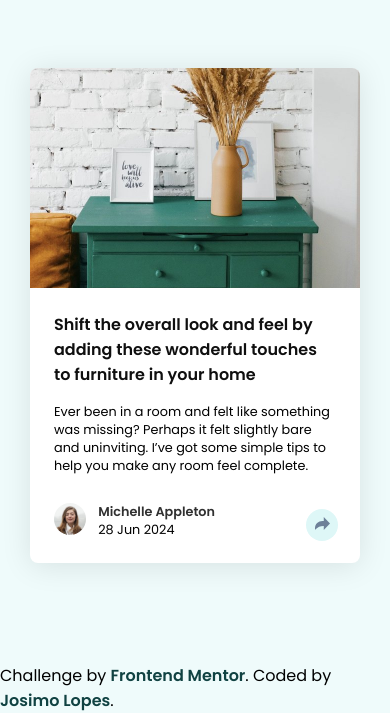
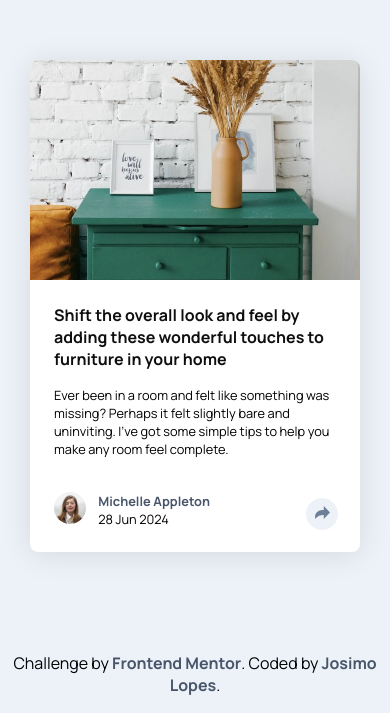
Before and after one commit to JosimoLopes/article-preview-component, a plain HTML site: page index.html in a window 390 px wide. Shown: the part 132-845 px from the top of the page. Drawn offline with Linux system fonts and the light colour scheme.

Commit message:
fix: responsive

```diff
--- a/css/style.css
+++ b/css/style.css
@@ -1,6 +1,6 @@
 body {
-  font-family: "Poppins", sans-serif;
-  background-color: #effbfb;
+  font-family: "Manrope", sans-serif;
+  background-color: #ecf2f8;
 }
 
 body,
@@ -16,8 +16,8 @@ img {
 
 a {
   text-decoration: none;
-  color: #104242;
-  font-weight: 600;
+  color: #48556a;
+  font-weight: 700;
 }
 
 .container {
@@ -59,7 +59,7 @@ a {
 .card-content h2 {
   color: #0f0f0f;
   font-size: 1rem;
-  font-weight: 600;
+  font-weight: 700;
 }
 
 .card-content p {
@@ -78,9 +78,9 @@ a {
 }
 
 .user-details > a {
-  color: #303030;
+  color: #48556a;
   font-size: 0.8rem;
-  font-weight: 600;
+  font-weight: 700;
   align-self: center;
 }
 
@@ -97,7 +97,7 @@ a {
   align-self: center;
   border: none;
   border-radius: 50%;
-  background-color: #def7f7;
+  background-color: #ecf2f8;
   cursor: pointer;
   transition: 0.3s;
 }
@@ -106,22 +106,18 @@ a {
   pointer-events: none;
 }
 
-.share-btn:hover {
-  opacity: 0.8;
-}
-
 .share-btn.active {
-  background-color: #5a7272;
+  background-color: #48556a;
 }
 
 .share-btn.active .share-svg path {
-  fill: #fff;
+  fill: #ecf2f8;
 }
 
 .share-box {
   box-sizing: border-box;
   position: absolute;
-  background: #3f5151;
+  background: #48556a;
   display: none;
   align-items: center;
   gap: 10px;
@@ -154,7 +150,7 @@ a {
   height: 0;
   border-left: 10px solid transparent;
   border-right: 10px solid transparent;
-  border-top: 10px solid #3f5151;
+  border-top: 10px solid #48556a;
   position: absolute;
   bottom: -10px;
   left: 73px;
@@ -209,7 +205,7 @@ a {
   }
 
   .user-details {
-    margin-top: 12px;
+    margin-top: 18px;
   }
 
   .share-box::after {
@@ -221,6 +217,10 @@ a {
     z-index: 1;
     right: 22px;
     bottom: 22px;
+  }
+
+  .share-btn.active {
+    background: #6d7f97;
   }
 
   .share-box {
@@ -254,5 +254,7 @@ a {
 
   .attribution {
     margin-top: 100px;
+    text-align: center;
+    margin-bottom: 24px;
   }
 }
--- a/index.html
+++ b/index.html
@@ -12,7 +12,7 @@
 
     <link rel="preconnect" href="https://fonts.googleapis.com" />
     <link rel="preconnect" href="https://fonts.gstatic.com" crossorigin />
-    <link href="https://fonts.googleapis.com/css2?family=Poppins:ital,wght@0,200;0,400;0,600;0,700&display=swap" rel="stylesheet" />
+    <link href="https://fonts.googleapis.com/css2?family=Manrope:wght@200..800&display=swap" rel="stylesheet" />
   </head>
   <body>
     <div class="container">
```
Also changed, not shown: screenshot/screenshot1.png (added), screenshot/screenshot2.png (added), screenshot/screenshot3.png (added), screenshot/screenshot4.png (added), 3 other files.
